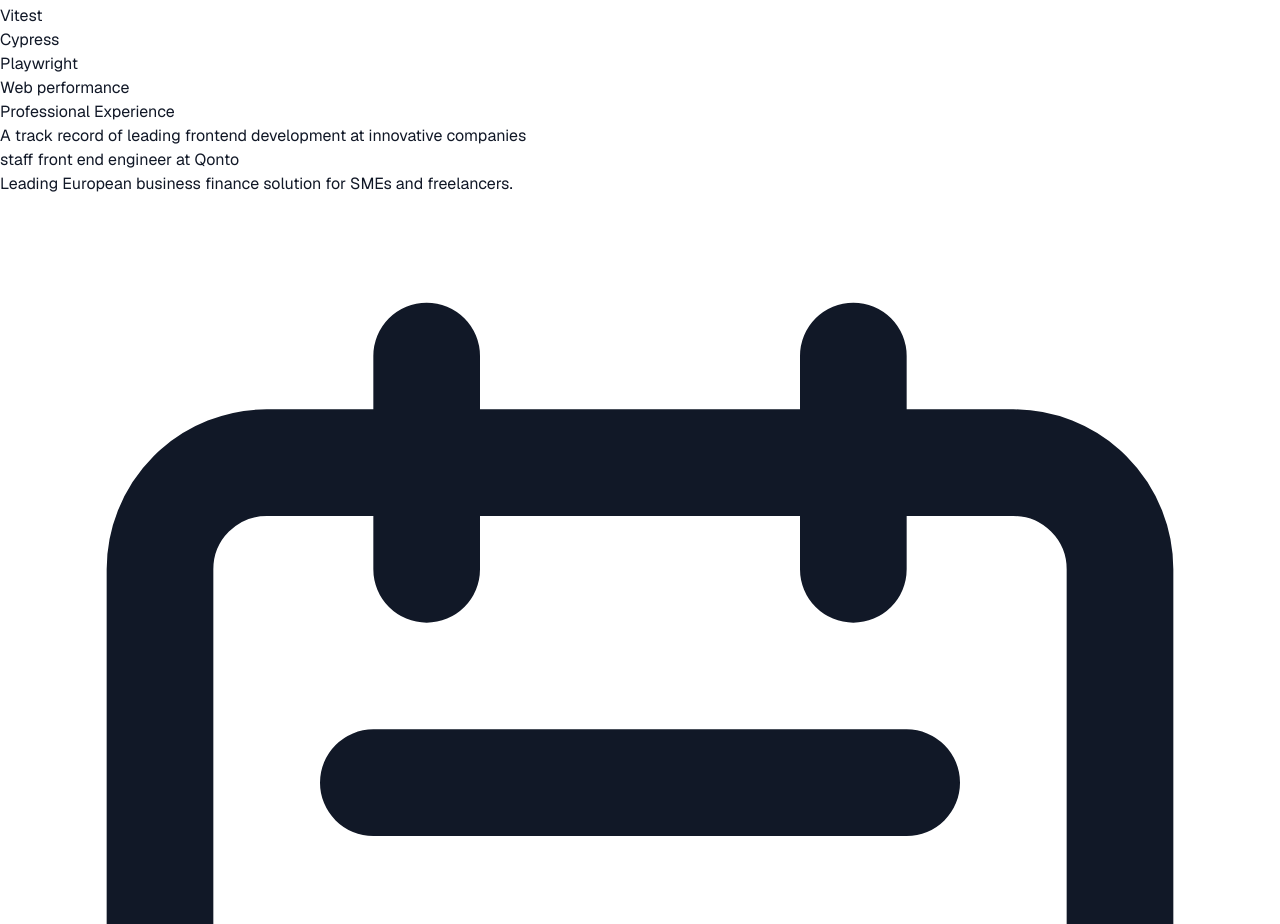
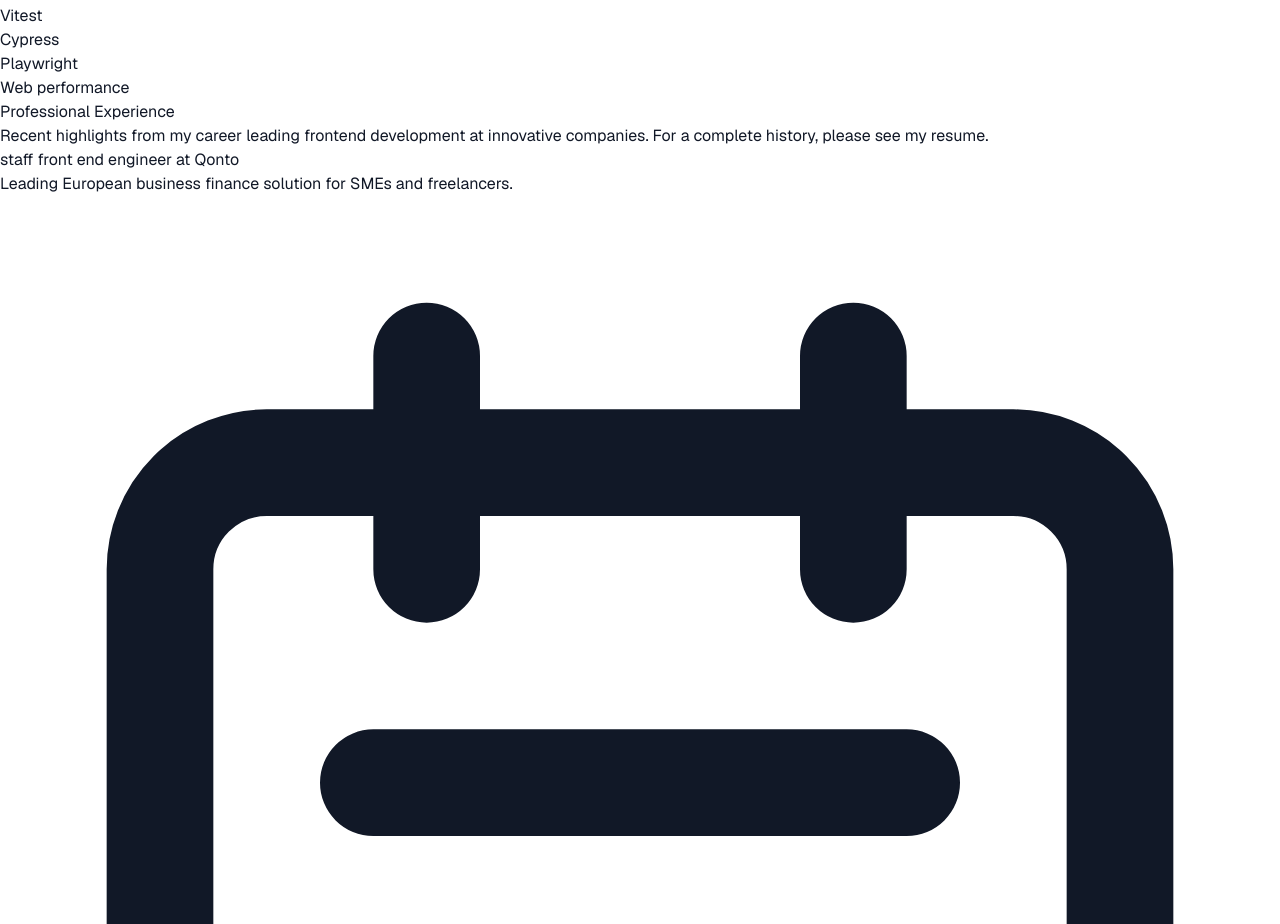
Before and after one commit to kobe13/portfolio, a Next.js app: page / in a window 1280 px wide. Shown: the part 5140-6064 px from the top of the page. Built offline with nearby package versions, Linux system fonts and the light colour scheme.

Commit message:
wording change

```diff
--- a/src/app/components/experience-section.tsx
+++ b/src/app/components/experience-section.tsx
@@ -10,8 +10,17 @@ export const ExperienceSection = () => {
             Professional Experience
           </h2>
           <p className="text-lg text-gray-600 max-w-2xl mx-auto">
-            A track record of leading frontend development at innovative
-            companies
+            Recent highlights from my career leading frontend development at
+            innovative companies. For a complete history, please see my{" "}
+            <a
+              href={DATA.contact.social.Resume.url}
+              target="_blank"
+              rel="noopener noreferrer"
+              className="text-blue-600 hover:underline font-medium"
+            >
+              resume
+            </a>
+            .
           </p>
         </div>
 
```
